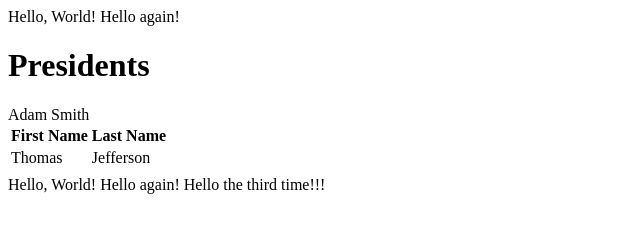
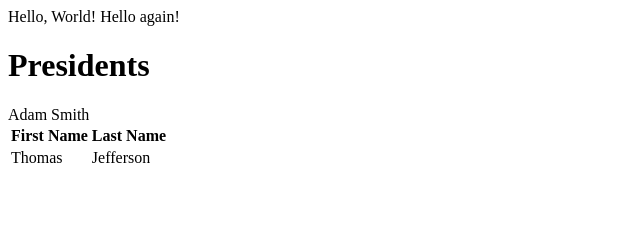
Before and after one commit to davidignatius/lecture0, a plain HTML site: page index.html in a window 1280 px wide. Shown: the whole page, without its empty margins (0-640 px from the left). Drawn offline with Linux system fonts and the light colour scheme.

Commit message:
deleting hello again the third time

```diff
--- a/index.html
+++ b/index.html
@@ -22,6 +22,5 @@
             <tr> Smith </tr>
         </tr>
     </table>
-    Hello, World! Hello again! Hello the third time!!!
 </body>
 </html>
```
